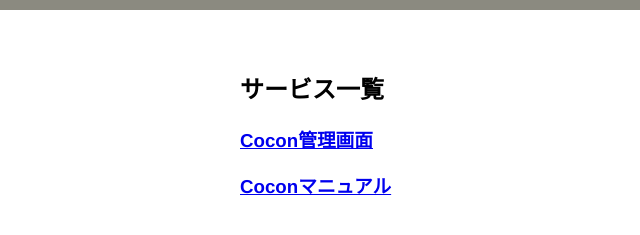
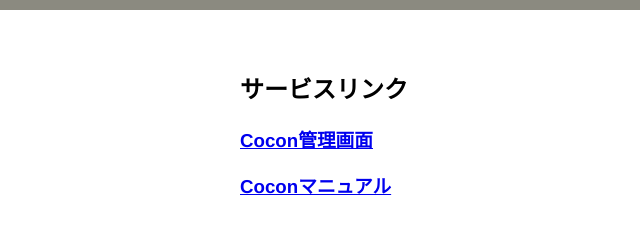
Before and after one commit to Coc-on/Service-description, a plain HTML site: page index.html in a window 1280 px wide. Shown: the part 326-561 px from the top of the page, 0-640 px from the left. Drawn offline with Linux system fonts and the light colour scheme.

Commit message:
Update index.html

```diff
--- a/index.html
+++ b/index.html
@@ -21,7 +21,7 @@
 	</header>
 	<main>
 		<section class="services">
-			<h2>サービス一覧</h2>
+			<h2>サービスリンク</h2>
 			<div class="service">
 				<h3><a href="https://www.coc-on.com/">Cocon管理画面</a></h3>
 			</div>
```
